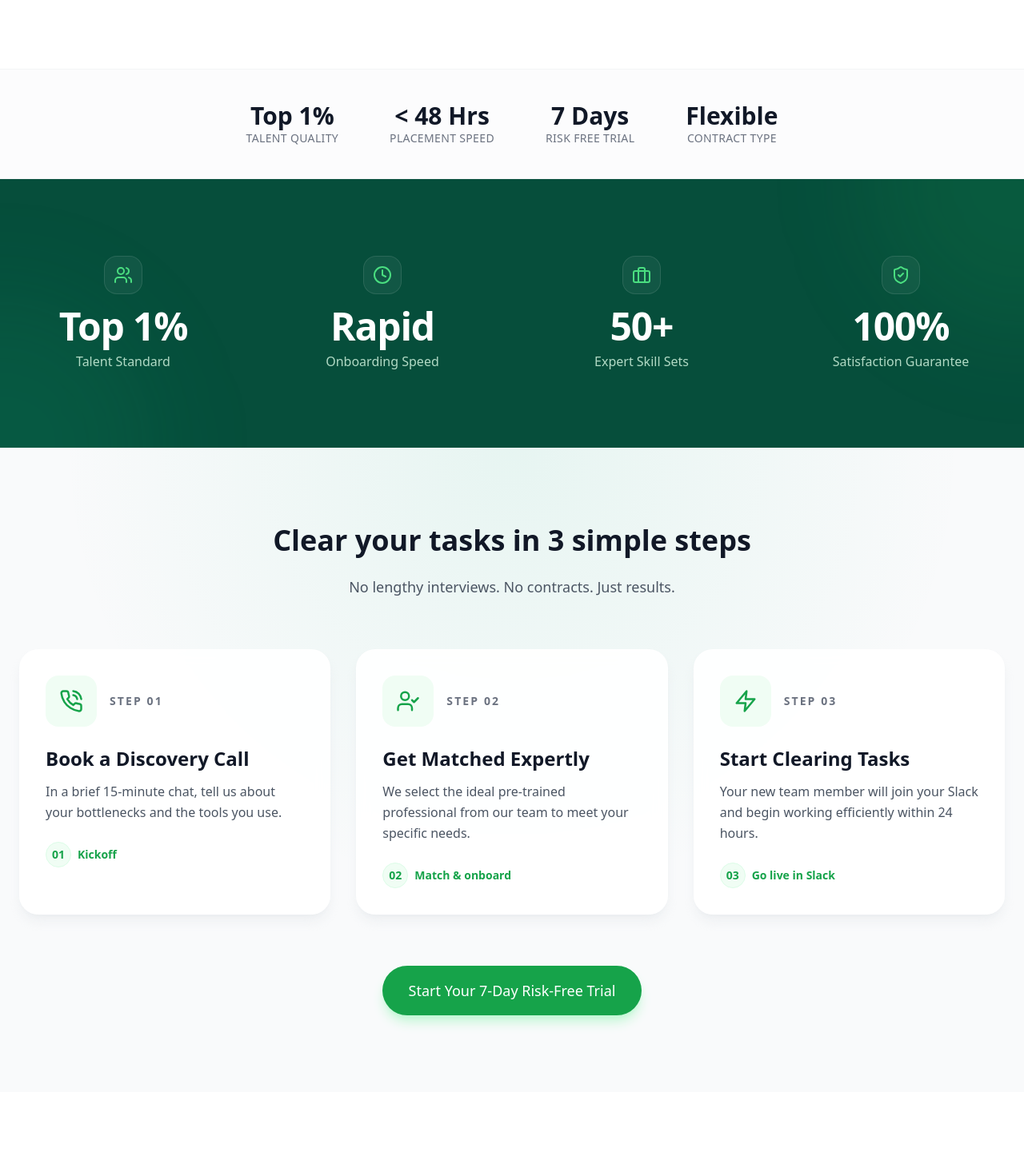
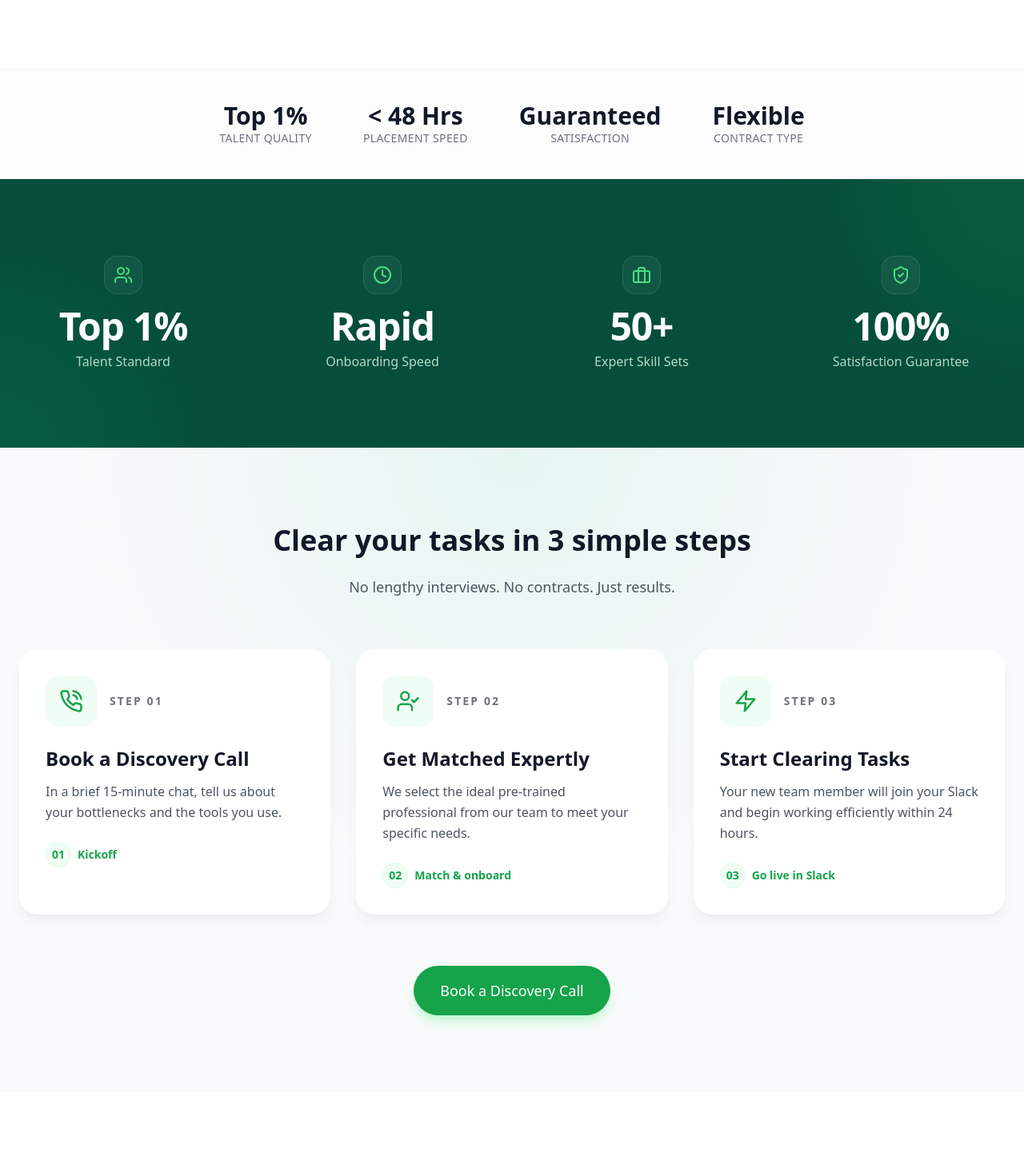
Before and after one commit to highlloyd/taskclearers-landing, a Next.js app: page / in a window 1280 px wide. Shown: the part 757-2223 px from the top of the page at 80% size. Built offline with nearby package versions, Linux system fonts and the light colour scheme.

Commit message:
update satisfaction

```diff
--- a/app/page.tsx
+++ b/app/page.tsx
@@ -168,7 +168,7 @@ export default function App() {
             {[
               { label: 'Talent Quality', value: 'Top 1%' },
               { label: 'Placement Speed', value: '< 48 Hrs' },
-              { label: 'Risk Free Trial', value: '7 Days' },
+              { label: 'Satisfaction', value: 'Guaranteed' },
               { label: 'Contract Type', value: 'Flexible' }
             ].map((metric) => (
               <div key={metric.label} className="text-center">
@@ -276,7 +276,7 @@ export default function App() {
 
           <div className="mt-16 text-center">
             <Button variant="primary" onClick={openBooking} className="text-lg px-8 py-4 shadow-lg shadow-green-200 mx-auto">
-              Start Your 7-Day Risk-Free Trial
+              Book a Discovery Call
             </Button>
           </div>
         </div>
```
